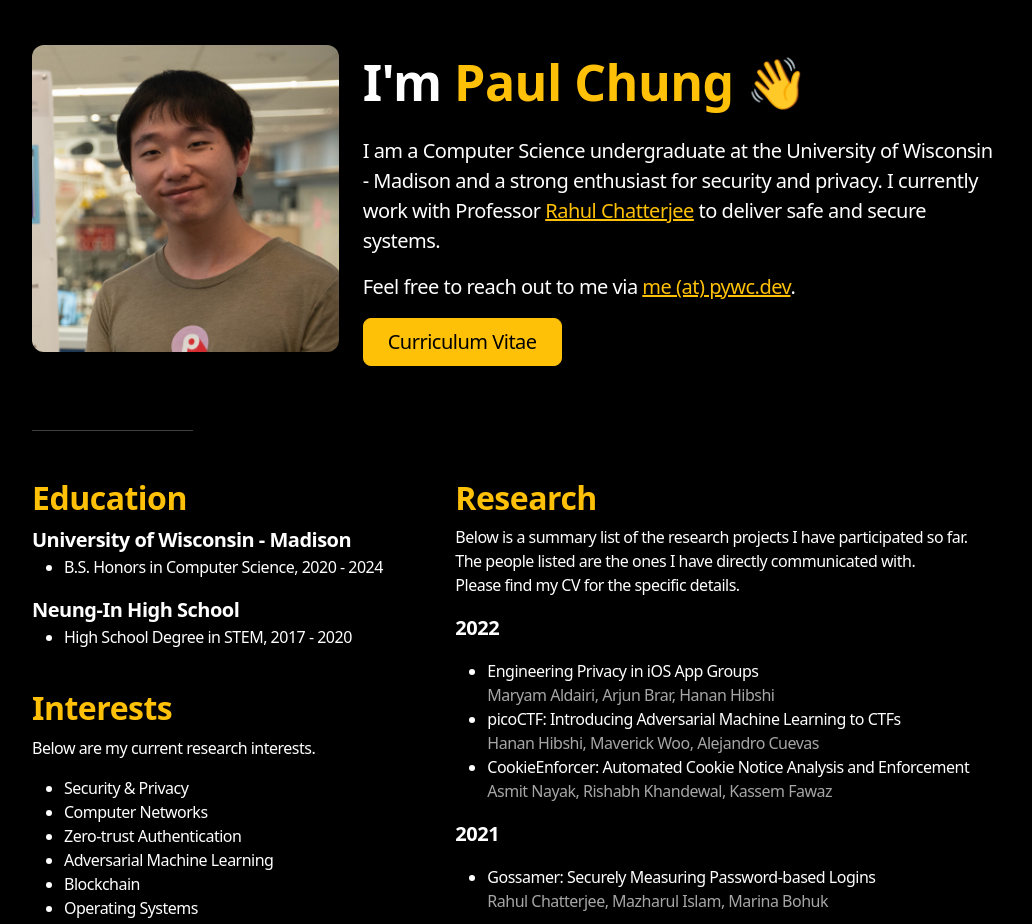
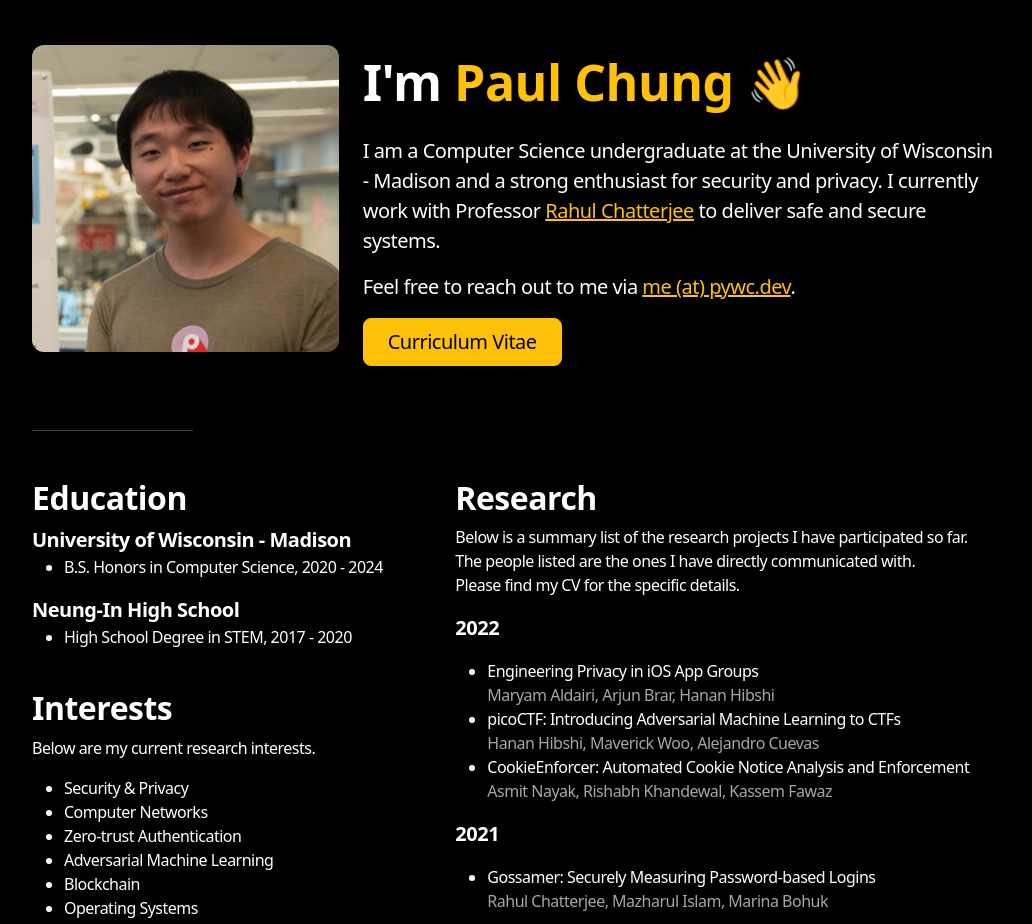
Before and after one commit to pywc/pywc.github.io, a plain HTML site: page index.html in a window 1280 px wide. Shown: the part 145-1069 px from the top of the page, without its empty margins (124-1156 px from the left). Drawn offline with nearby package versions, Linux system fonts and the light colour scheme.

Commit message:
Update index.html

```diff
--- a/index.html
+++ b/index.html
@@ -61,7 +61,7 @@
 
                 <div class="row g-5">
                     <div class="col-md-5">
-                        <h2 class="extrabold" style="color: #ffc107;">Education</h2>
+                        <h2 class="extrabold">Education</h2>
                         <span class="semibold" style="font-size: 20px">University of Wisconsin - Madison</span>
                         <ul>
                             <li>B.S. Honors in Computer Science, 2020 - 2024</li>
@@ -71,7 +71,7 @@
                             <li>High School Degree in STEM, 2017 - 2020</li>
                         </ul>
                         <br />
-                        <h2 class="extrabold" style="color: #ffc107;">Interests</h2>
+                        <h2 class="extrabold">Interests</h2>
                         <p>Below are my current research interests.</p>
                         <ul>
                             <li>Security & Privacy</li>
@@ -84,7 +84,7 @@
                         </ul>
                     </div>
                     <div class="col-md-7">
-                        <h2 class="extrabold" style="color: #ffc107;">Research</h2>
+                        <h2 class="extrabold">Research</h2>
                         <p>Below is a summary list of the research projects I have participated so far.
                             <br />The people listed are the ones I have directly communicated with.
                             <br />Please find my CV for the specific details.
```
